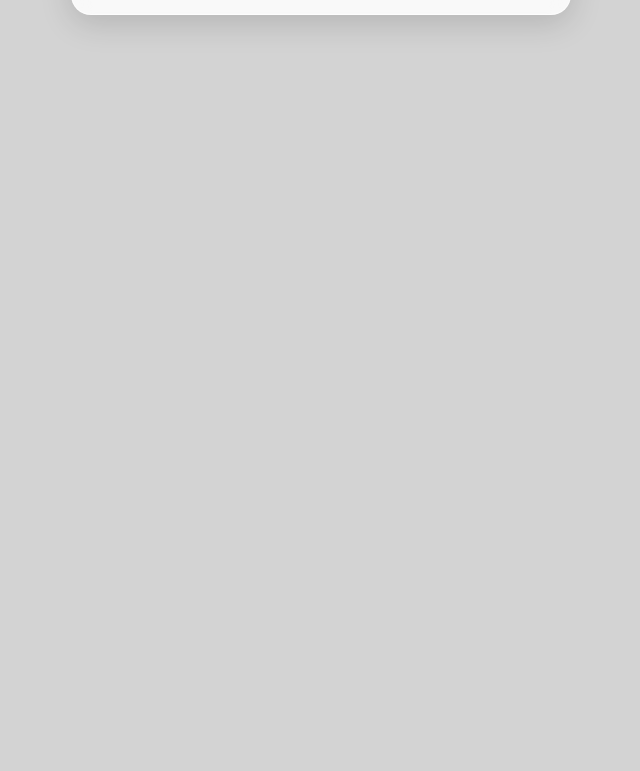
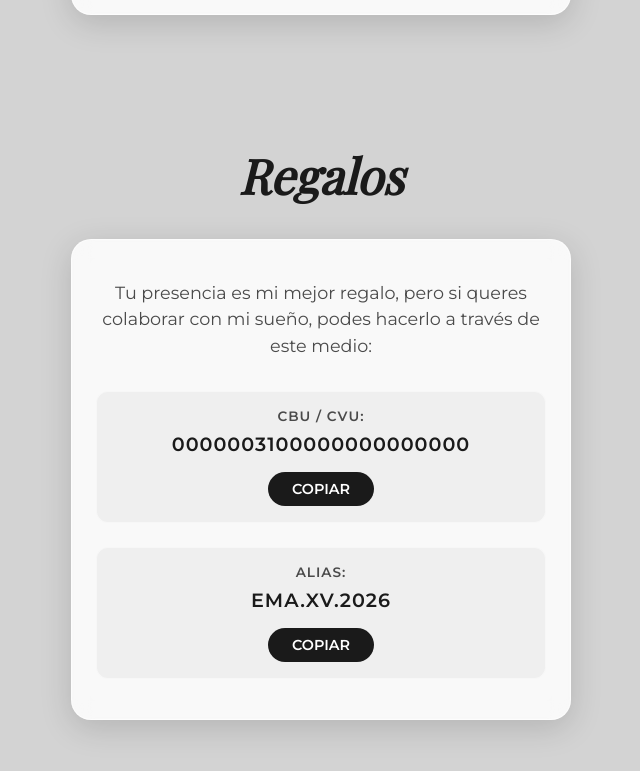
Before and after one commit to tade4/XV-ema, a plain HTML site: page index.html in a window 1280 px wide. Shown: the part 1854-2625 px from the top of the page, without its empty margins (319-959 px from the left). Before the commit the page ends 1933 px from the top, so only its background shows below. Drawn offline with nearby package versions, Linux system fonts and the light colour scheme; a web font is replaced by a local one.

Commit message:
agrega seccion de alias y cvu con respectivos botones de copiado

```diff
--- a/index.html
+++ b/index.html
@@ -58,6 +58,30 @@
             </div>
         </div>
     </section>
+
+    <!-- REGALOS (CVU / ALIAS) -->
+    <section class="gifts-section reveal">
+        <h2 class="section-title">Regalos</h2>
+        <div class="gifts-content">
+            <p class="gifts-text">Tu presencia es mi mejor regalo, pero si queres colaborar con mi sueño, podes hacerlo
+                a través de este medio:</p>
+
+            <div class="bank-data">
+                <div class="data-box">
+                    <span class="data-label">CBU / CVU:</span>
+                    <span class="data-value" id="cvu-number">0000003100000000000000</span>
+                    <button class="copy-btn" onclick="copyToClipboard('cvu-number')">Copiar</button>
+                </div>
+
+                <div class="data-box">
+                    <span class="data-label">Alias:</span>
+                    <span class="data-value" id="alias-text">EMA.XV.2026</span>
+                    <button class="copy-btn" onclick="copyToClipboard('alias-text')">Copiar</button>
+                </div>
+            </div>
+        </div>
+    </section>
+
     <script src="script.js"></script>
 </body>
 
--- a/script.js
+++ b/script.js
@@ -55,3 +55,29 @@ const revealObserver = new IntersectionObserver(revealCallback, revealOptions);
 
 // Observamos cada elemento
 revealElements.forEach(el => revealObserver.observe(el));
+
+// --- Función para copiar CVU/Alias ---
+function copyToClipboard(elementId) {
+    // Obtenemos el texto del elemento (el número de CVU o el Alias)
+    const textToCopy = document.getElementById(elementId).innerText;
+
+    // Usamos la API del portapapeles para copiarlo
+    navigator.clipboard.writeText(textToCopy).then(() => {
+        // Buscamos el botón que fue clickeado (el que está justo después del texto)
+        const button = document.getElementById(elementId).nextElementSibling;
+        const originalText = "Copiar";
+
+        // Cambiamos el texto temporalmente para dar feedback visual
+        button.innerText = "¡Copiado!";
+        button.style.background = "#28a745"; // Verde de éxito
+
+        // Restauramos el botón a la normalidad después de 2 segundos
+        setTimeout(() => {
+            button.innerText = originalText;
+            button.style.background = ""; // Vuelve a su color de CSS original
+        }, 2000);
+    }).catch(err => {
+        console.error('Error al copiar: ', err);
+        alert("No se pudo copiar. Inténtalo seleccionando el texto manualmente.");
+    });
+}
--- a/style.css
+++ b/style.css
@@ -224,6 +224,84 @@ section {
     border: 1px solid rgba(0, 0, 0, 0.15);
 }
 
+/* --- REGALOS --- */
+.gifts-content {
+    background: rgba(255, 255, 255, 0.85);
+    backdrop-filter: blur(10px);
+    -webkit-backdrop-filter: blur(10px);
+    border: 1px solid rgba(255, 255, 255, 0.6);
+    border-radius: 20px;
+    padding: 2.5rem 1.5rem;
+    box-shadow: 0 8px 32px rgba(0, 0, 0, 0.15);
+    width: 100%;
+    max-width: 500px;
+    margin: 0 auto;
+}
+
+.gifts-text {
+    font-size: 1.1rem;
+    color: #4a4a4a;
+    margin-bottom: 2rem;
+    line-height: 1.5;
+}
+
+.bank-data {
+    display: flex;
+    flex-direction: column;
+    gap: 1.5rem;
+}
+
+.data-box {
+    background: rgba(230, 230, 230, 0.5);
+    padding: 1rem;
+    border-radius: 12px;
+    display: flex;
+    flex-direction: column;
+    align-items: center;
+    gap: 0.5rem;
+    border: 1px solid rgba(255, 255, 255, 0.5);
+}
+
+.data-label {
+    font-size: 0.85rem;
+    text-transform: uppercase;
+    letter-spacing: 1px;
+    color: #4a4a4a;
+    font-weight: 600;
+}
+
+.data-value {
+    font-size: 1.2rem;
+    font-weight: 600;
+    color: #1a1a1a;
+    letter-spacing: 1px;
+    word-break: break-all;
+}
+
+.copy-btn {
+    margin-top: 0.5rem;
+    padding: 0.5rem 1.5rem;
+    border: none;
+    background: #1a1a1a;
+    color: white;
+    font-family: 'Montserrat', sans-serif;
+    font-size: 0.9rem;
+    font-weight: 600;
+    text-transform: uppercase;
+    border-radius: 25px;
+    cursor: pointer;
+    transition: all 0.3s ease;
+}
+
+.copy-btn:hover {
+    background: #4a4a4a;
+    transform: translateY(-2px);
+}
+
+.copy-btn:active {
+    transform: translateY(0);
+}
+
 /* --- MEDIA QUERIES --- */
 @media (min-width: 768px) {
     .title {
```
